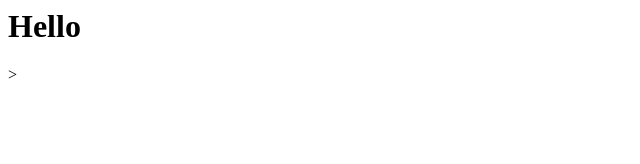
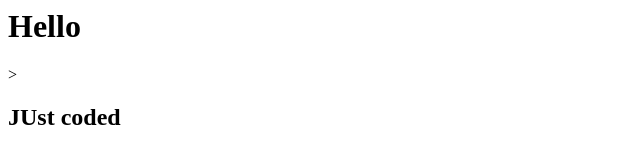
Before and after one commit to easwararun/myapp, a plain HTML site: page index.html in a window 1280 px wide. Shown: the whole page, without its empty margins (0-640 px from the left). Drawn offline with Linux system fonts and the light colour scheme.

Commit message:
Update index.html

```diff
--- a/index.html
+++ b/index.html
@@ -1 +1,2 @@
 <h1>Hello</h1>>
+<h2>JUst coded</h2>
```
